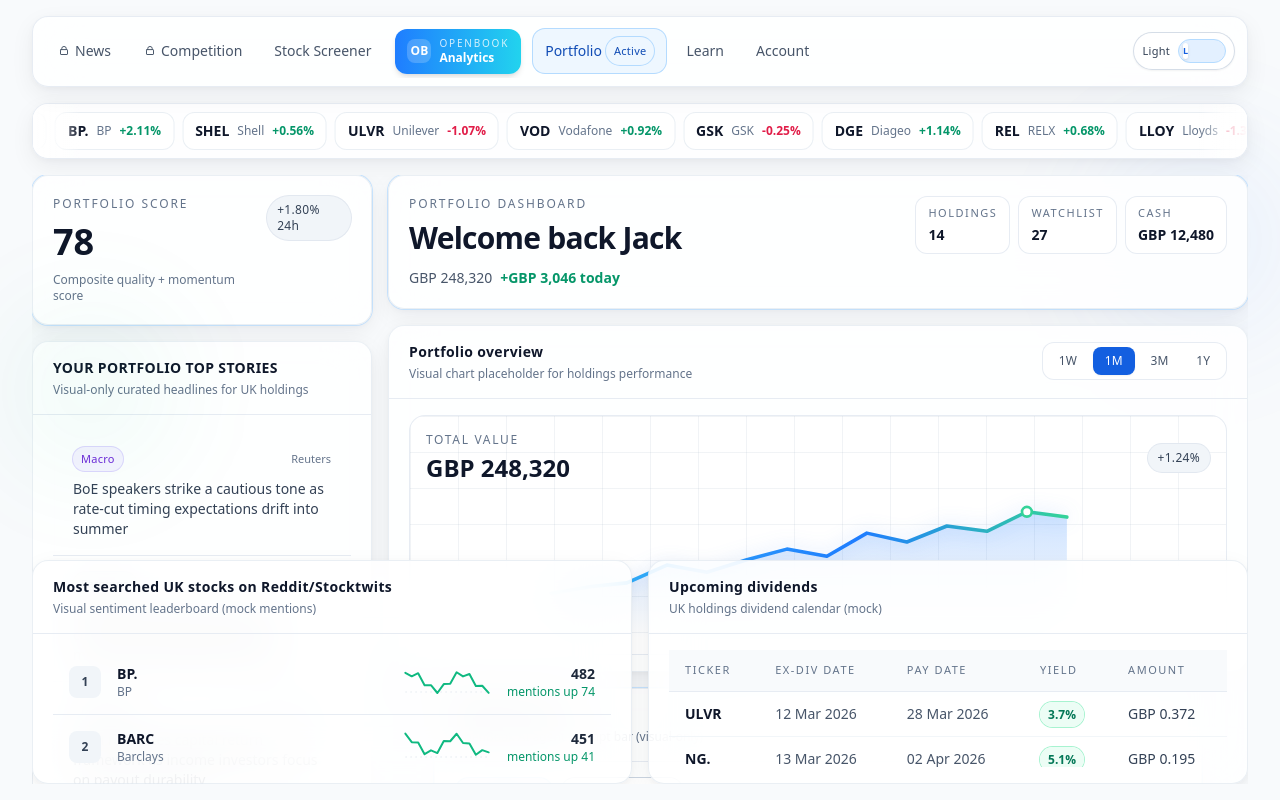
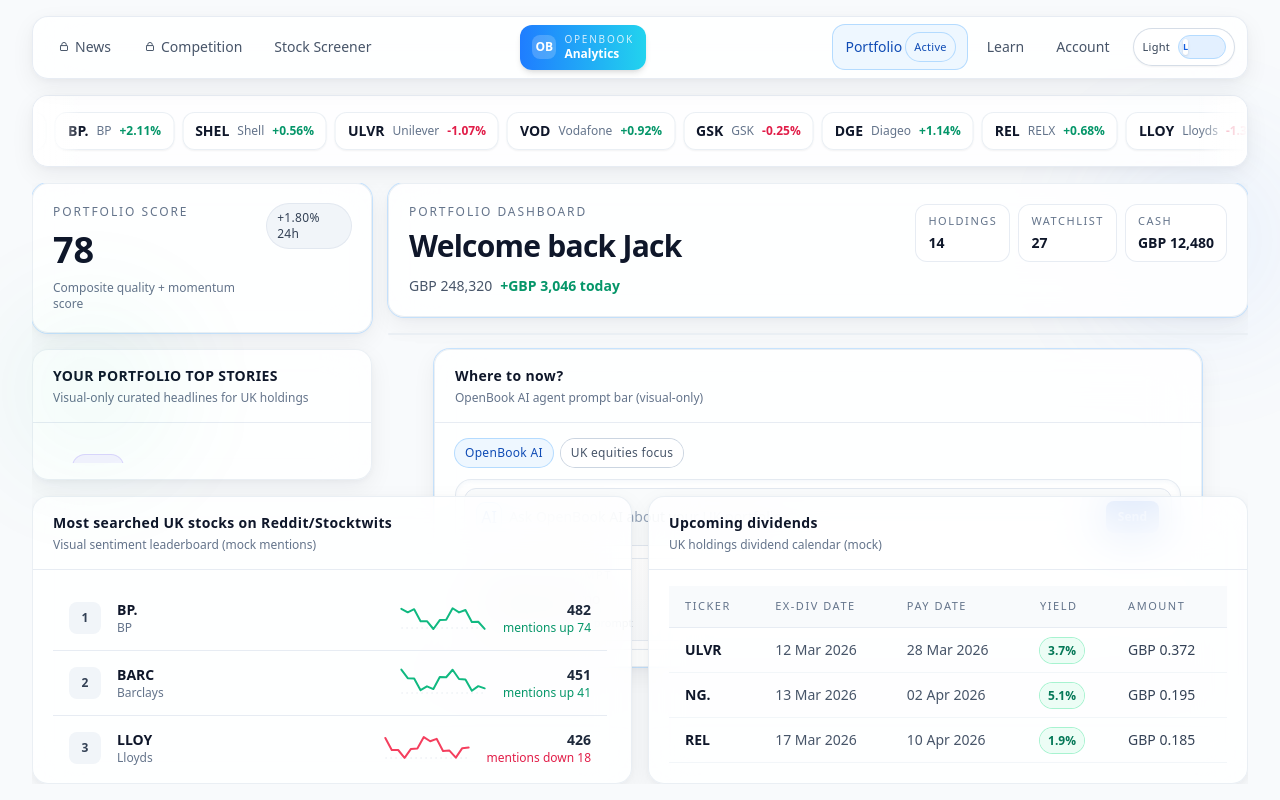
Before and after one commit to infinityqeusd/dashboard-prototype, a React (Vite) app: page / in a window 1280 px wide. Built offline with nearby package versions, Linux system fonts and the light colour scheme.

Commit message:
Fix layout overflow, hover clipping, and navbar width

```diff
--- a/src/components/Navbar.tsx
+++ b/src/components/Navbar.tsx
@@ -55,34 +55,61 @@ function NavButton({ item }: { item: NavItem }) {
 }
 
 export function Navbar({ theme, onToggleTheme }: NavbarProps) {
+  const leftItems = navItems.slice(0, 3);
+  const rightItems = navItems.slice(3);
+
+  const logo = (
+    <div className="mx-1 shrink-0">
+      <div className="flex items-center gap-2 rounded-xl bg-gradient-to-r from-brand-500 to-cyan-400 px-3 py-2 text-white shadow-md">
+        <div className="flex h-6 w-6 items-center justify-center rounded-lg bg-white/20 text-xs font-bold">
+          OB
+        </div>
+        <div className="leading-tight">
+          <p className="text-[10px] uppercase tracking-[0.18em] text-white/80">OpenBook</p>
+          <p className="text-xs font-semibold">Analytics</p>
+        </div>
+      </div>
+    </div>
+  );
+
   return (
     <header className="sticky top-0 z-30 px-4 pt-4 sm:px-6 lg:px-8">
       <div className="rounded-2xl border border-slate-200/80 bg-white/85 px-3 py-2 shadow-panel backdrop-blur-xl dark:border-slate-700/80 dark:bg-slate-950/75 dark:shadow-panel-dark">
-        <div className="flex items-center justify-between gap-3">
+        <div className="flex items-center justify-between gap-3 xl:hidden">
           <div className="flex min-w-0 flex-1 items-center gap-2 overflow-x-auto pb-1 pt-1 [scrollbar-width:none] [&::-webkit-scrollbar]:hidden">
-            {navItems.slice(0, 3).map((item) => (
+            {leftItems.map((item) => (
               <NavButton key={item.label} item={item} />
             ))}
 
-            <div className="mx-1 shrink-0">
-              <div className="flex items-center gap-2 rounded-xl bg-gradient-to-r from-brand-500 to-cyan-400 px-3 py-2 text-white shadow-md">
-                <div className="flex h-6 w-6 items-center justify-center rounded-lg bg-white/20 text-xs font-bold">
-                  OB
-                </div>
-                <div className="leading-tight">
-                  <p className="text-[10px] uppercase tracking-[0.18em] text-white/80">OpenBook</p>
-                  <p className="text-xs font-semibold">Analytics</p>
-                </div>
-              </div>
-            </div>
+            {logo}
 
-            {navItems.slice(3).map((item) => (
+            {rightItems.map((item) => (
               <NavButton key={item.label} item={item} />
             ))}
           </div>
 
           <ThemeToggle theme={theme} onToggle={onToggleTheme} />
         </div>
+
+        <div className="hidden xl:grid xl:grid-cols-[minmax(0,1fr)_auto_minmax(0,1fr)_auto] xl:items-center xl:gap-3">
+          <div className="flex min-w-0 items-center gap-2">
+            {leftItems.map((item) => (
+              <NavButton key={item.label} item={item} />
+            ))}
+          </div>
+
+          <div className="justify-self-center">{logo}</div>
+
+          <div className="flex min-w-0 items-center justify-end gap-2">
+            {rightItems.map((item) => (
+              <NavButton key={item.label} item={item} />
+            ))}
+          </div>
+
+          <div className="justify-self-end">
+            <ThemeToggle theme={theme} onToggle={onToggleTheme} />
+          </div>
+        </div>
       </div>
     </header>
   );
--- a/src/components/StoriesCard.tsx
+++ b/src/components/StoriesCard.tsx
@@ -28,7 +28,7 @@ export function StoriesCard({ stories }: StoriesCardProps) {
       bodyClassName="p-0"
       className="h-full min-h-0"
     >
-      <ul className="h-full divide-y divide-slate-200/80 overflow-y-auto dark:divide-slate-800/90">
+      <ul className="h-full divide-y divide-slate-200/80 overflow-y-auto overscroll-contain pr-1 dark:divide-slate-800/90">
         {stories.map((story) => (
           <li
             key={story.id}
--- a/src/components/TickerRibbon.tsx
+++ b/src/components/TickerRibbon.tsx
@@ -10,15 +10,15 @@ export function TickerRibbon({ items }: TickerRibbonProps) {
 
   return (
     <section className="px-4 pt-4 sm:px-6 lg:px-8">
-      <div className="relative overflow-hidden rounded-2xl border border-slate-200/80 bg-white/80 py-2 shadow-panel backdrop-blur-xl dark:border-slate-700/70 dark:bg-slate-950/60 dark:shadow-panel-dark">
+      <div className="relative overflow-hidden rounded-2xl border border-slate-200/80 bg-white/80 py-3 shadow-panel backdrop-blur-xl dark:border-slate-700/70 dark:bg-slate-950/60 dark:shadow-panel-dark">
         <div className="pointer-events-none absolute inset-y-0 left-0 z-10 w-12 bg-gradient-to-r from-white via-white/70 to-transparent dark:from-slate-950 dark:via-slate-950/60" />
         <div className="pointer-events-none absolute inset-y-0 right-0 z-10 w-12 bg-gradient-to-l from-white via-white/70 to-transparent dark:from-slate-950 dark:via-slate-950/60" />
 
-        <div className="ticker-track flex w-max items-center gap-2 px-2 hover:[animation-play-state:paused]">
+        <div className="ticker-track flex w-max items-center gap-2 px-2 py-1 hover:[animation-play-state:paused]">
           {loopItems.map((item, index) => (
             <div
               key={`${item.ticker}-${index}`}
-              className="flex shrink-0 items-center gap-2 rounded-xl border border-slate-200/70 bg-white/90 px-3 py-2 text-sm dark:border-slate-700/80 dark:bg-slate-900/90"
+              className="relative z-0 flex shrink-0 items-center gap-2 rounded-xl border border-slate-200/70 bg-white/90 px-3 py-2 text-sm shadow-sm transition duration-200 hover:z-20 hover:scale-[1.015] hover:shadow-md dark:border-slate-700/80 dark:bg-slate-900/90"
             >
               <span className="font-semibold text-slate-900 dark:text-slate-100">{item.ticker}</span>
               <span className="text-xs text-slate-500 dark:text-slate-400">{item.name}</span>
--- a/src/lib/designTokens.ts
+++ b/src/lib/designTokens.ts
@@ -5,7 +5,7 @@ export const ui = {
   card:
     "rounded-2xl border border-slate-200/70 bg-white/85 shadow-panel backdrop-blur-xl transition-all duration-300 dark:border-slate-700/70 dark:bg-slate-900/80 dark:shadow-panel-dark",
   hover:
-    "hover:-translate-y-0.5 hover:border-slate-300/80 hover:shadow-lg dark:hover:border-slate-600/80",
+    "hover:border-slate-300/80 hover:shadow-lg dark:hover:border-slate-600/80",
   panelHeaderBorder: "border-b border-slate-200/80 dark:border-slate-800/90",
   mutedText: "text-slate-500 dark:text-slate-400",
   strongText: "text-slate-900 dark:text-slate-100",
--- a/src/pages/Portfolio.tsx
+++ b/src/pages/Portfolio.tsx
@@ -150,7 +150,7 @@ function MostSearchedPanel() {
       bodyClassName="p-0"
       className="h-full min-h-0"
     >
-      <div className="h-full divide-y divide-slate-200/80 overflow-y-auto dark:divide-slate-800/90">
+      <div className="h-full divide-y divide-slate-200/80 overflow-y-auto overscroll-contain pr-1 dark:divide-slate-800/90">
         {mostSearchedStocks.map((item) => (
           <div
             key={item.ticker}
@@ -242,9 +242,9 @@ export function Portfolio({ theme, onToggleTheme }: PortfolioProps) {
         </div>
 
         <main className="flex-1 min-h-0 overflow-hidden px-4 pb-4 pt-4 sm:px-6 lg:px-8">
-          <div className="flex h-full min-h-0 flex-col gap-4 overflow-y-auto xl:overflow-hidden">
-            <div className="grid min-h-0 items-start gap-4 xl:flex-1 xl:grid-cols-[340px_minmax(0,1fr)]">
-              <aside className="grid min-h-0 content-start gap-4 xl:grid-rows-[auto_minmax(0,1fr)]">
+          <div className="flex h-full min-h-0 flex-col gap-4 overflow-y-auto xl:grid xl:grid-rows-[minmax(0,1fr)_minmax(0,18rem)] xl:overflow-hidden">
+            <div className="grid min-h-0 items-stretch gap-4 xl:grid-cols-[340px_minmax(0,1fr)]">
+              <aside className="grid min-h-0 gap-4 xl:grid-rows-[auto_minmax(0,1fr)]">
                 <StatCard
                   title="Portfolio Score"
                   value={portfolioScore.score}
@@ -254,16 +254,18 @@ export function Portfolio({ theme, onToggleTheme }: PortfolioProps) {
                 <StoriesCard stories={portfolioStories} />
               </aside>
 
-              <section className="flex min-h-0 flex-col gap-4">
+              <section className="grid min-h-0 gap-4 xl:grid-rows-[auto_minmax(0,1fr)_auto]">
                 <WelcomeCard />
-                <div className="min-h-0 xl:flex-1">
+                <div className="min-h-0">
                   <PortfolioOverviewPanel />
                 </div>
-                <AIAgentWidget suggestions={aiSuggestions} />
+                <div className="min-h-0">
+                  <AIAgentWidget suggestions={aiSuggestions} />
+                </div>
               </section>
             </div>
 
-            <div className="grid min-h-0 gap-4 xl:h-[30%] xl:min-h-[14rem] xl:grid-cols-2">
+            <div className="grid min-h-0 gap-4 xl:grid-cols-2">
               <MostSearchedPanel />
               <UpcomingDividendsPanel />
             </div>
```
